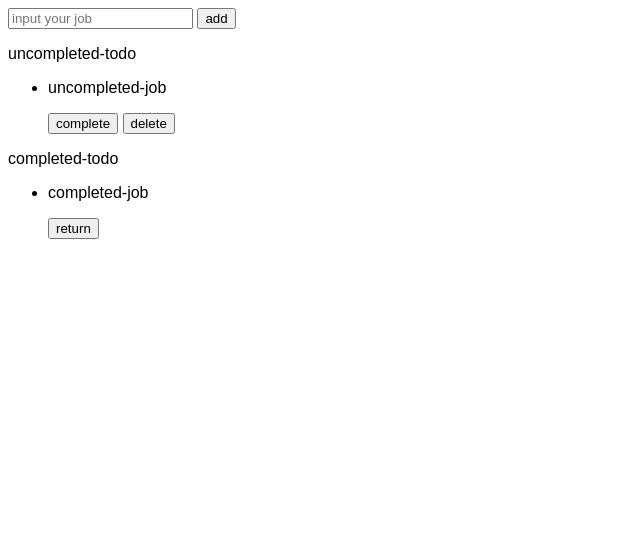
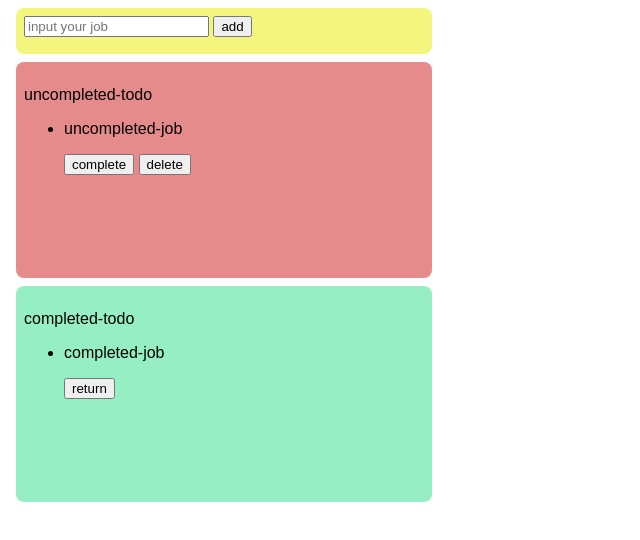
Before and after one commit to wazimikaito/todo-js, a website built with Parcel: page index.html in a window 1280 px wide. Shown: the whole page, without its empty margins (0-640 px from the left). Built offline with nearby package versions, Linux system fonts and the light colour scheme.

Commit message:
add style

```diff
--- a/src/styles.css
+++ b/src/styles.css
@@ -1,3 +1,30 @@
 body {
   font-family: sans-serif;
 }
+
+.input-area {
+  background-color: rgb(243, 245, 124);
+  width: 400px;
+  height: 30px;
+  padding: 8px;
+  margin: 8px;
+  border-radius: 8px;
+}
+
+.uncompleted-area {
+  background-color: rgb(230, 139, 139);
+  width: 400px;
+  min-height: 200px;
+  padding: 8px;
+  margin: 8px;
+  border-radius: 8px;
+}
+
+.completed-area {
+  background-color: rgb(150, 238, 197);
+  width: 400px;
+  min-height: 200px;
+  padding: 8px;
+  margin: 8px;
+  border-radius: 8px;
+}
```
